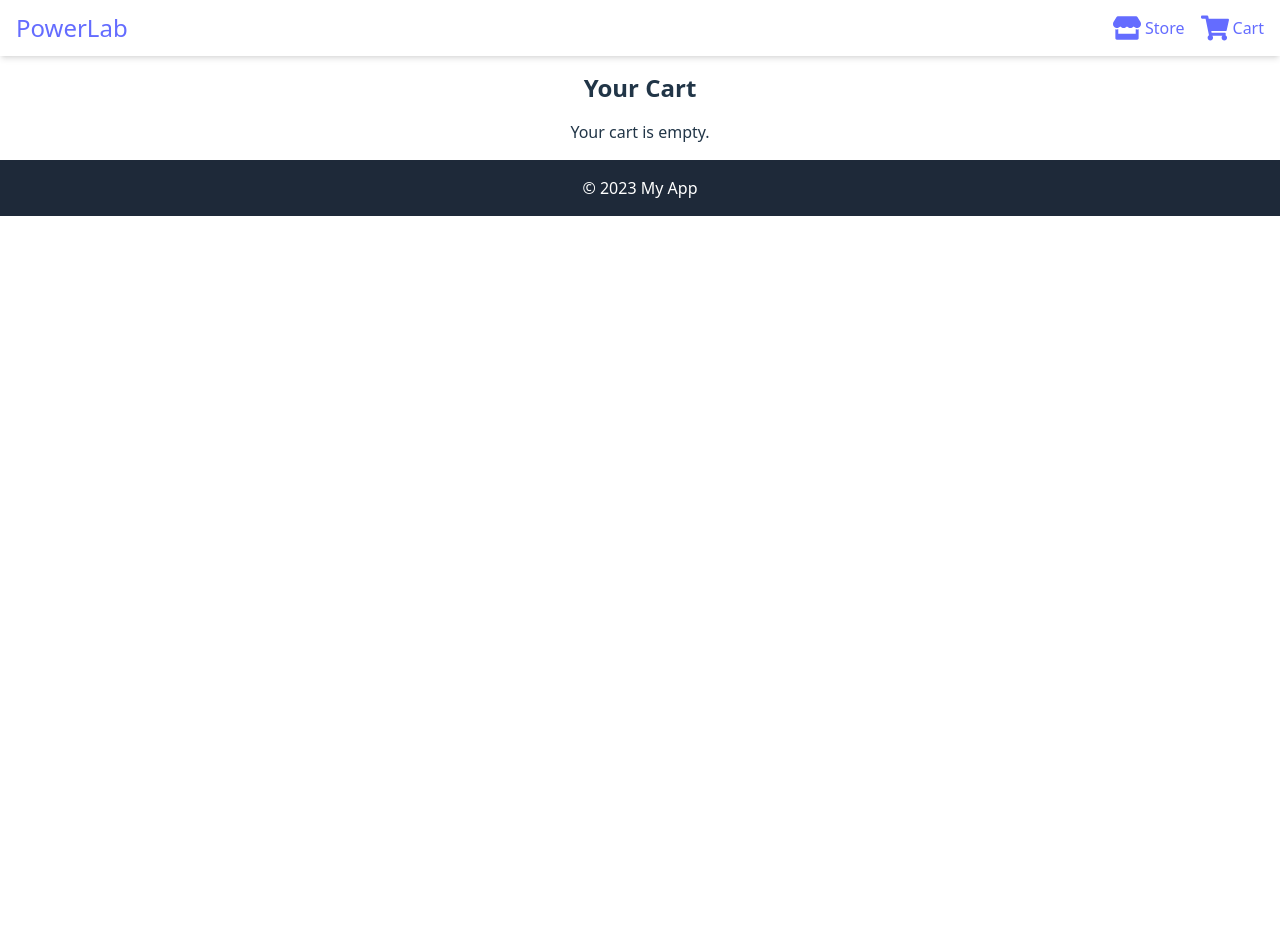
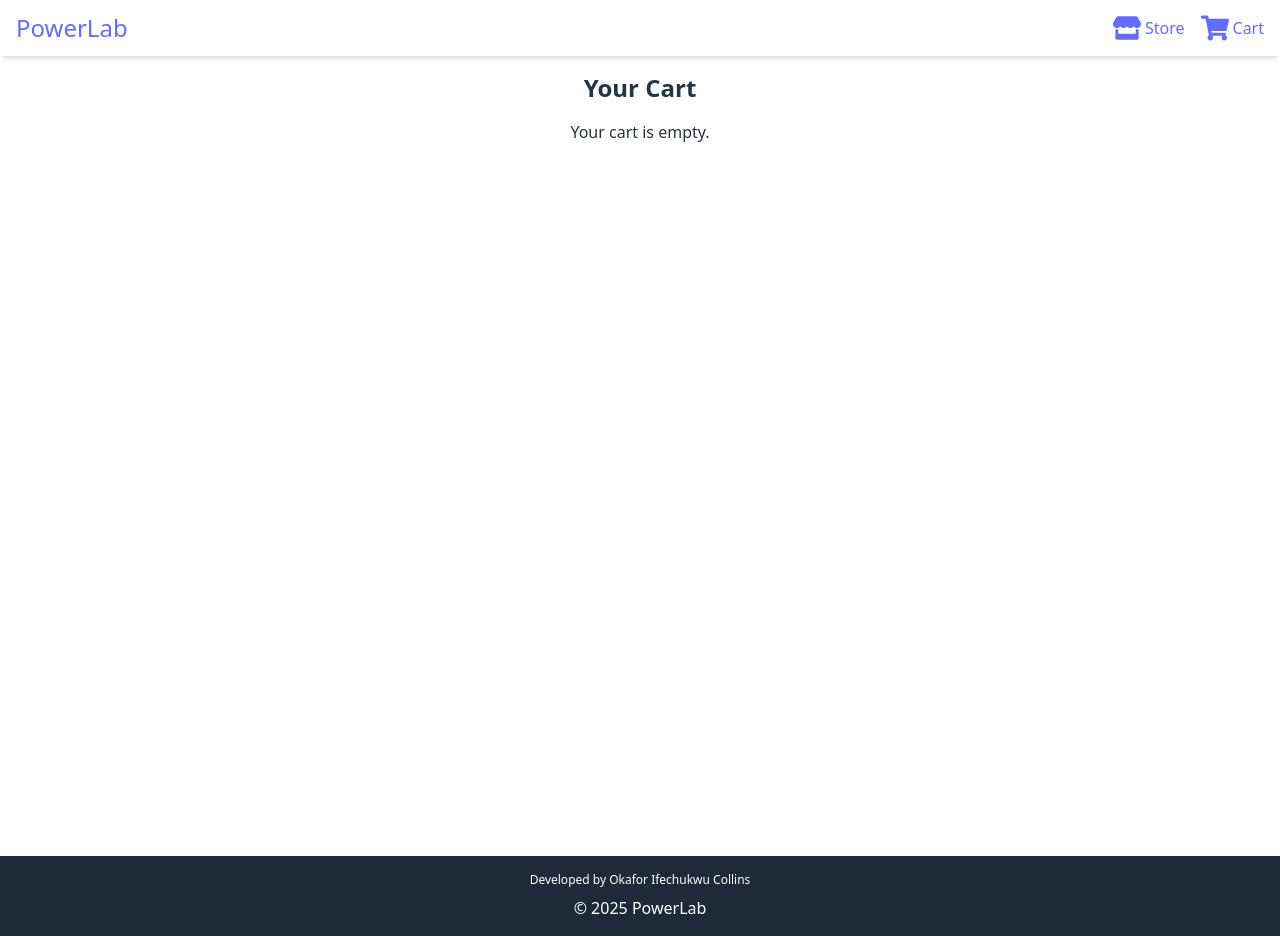
Before and after one commit to D-future0/powerlab-shop, a React (Vite) app: page /cart in a window 1280 px wide. Before the commit the page ends 800 px from the top, so only its background shows below. Built offline with nearby package versions, Linux system fonts and the light colour scheme.

Commit message:
feat: update Footer and Cart components for improved layout and styling

```diff
--- a/src/components/Footer.jsx
+++ b/src/components/Footer.jsx
@@ -2,8 +2,9 @@ import React from 'react'
 
 const Footer = () => {
   return (
-    <footer className="w-full text-center p-4 bg-gray-800 text-white">
-        <p>© 2023 My App</p>
+    <footer className="w-full flex flex-col text-center p-4 bg-gray-800 text-white">
+        <p className='text-xs mb-2'>Developed by Okafor Ifechukwu Collins</p>
+        <p>© 2025 PowerLab</p>
       </footer>
   )
 }
--- a/src/pages/cart.jsx
+++ b/src/pages/cart.jsx
@@ -22,7 +22,7 @@ export default function CartPage() {
   }
 
   return (
-    <div className="p-4">
+    <div className="p-4 h-screen">
       <h2 className="text-2xl font-bold mb-4">Your Cart</h2>
 
       {cartItems.length === 0 ? (
@@ -35,12 +35,12 @@ export default function CartPage() {
                 <div className="flex items-center space-x-4">
                   <img src={item.image} alt={item.name} className="w-20 h-20 object-cover rounded" />
                   <div>
-                    <h3 className="font-bold">{item.name}</h3>
-                    <p className="text-sm text-gray-500">${item.price.toFixed(2)}</p>
+                    <h3 className="font-bold text-gray-700">{item.name}</h3>
+                    <p className="text-left text-sm text-gray-500">${item.price.toFixed(2)}</p>
                     <div className="flex items-center space-x-2 mt-1">
-                      <button onClick={() => decreaseQty(item.id)} className="px-2 bg-gray-200 rounded">-</button>
+                      <div onClick={() => decreaseQty(item.id)} className="px-2 bg-gray-200 text-gray-700 cursor-pointer font-bold rounded">-</div>
                       <span>{item.quantity}</span>
-                      <button onClick={() => increaseQty(item.id)} className="px-2 bg-gray-200 rounded">+</button>
+                      <div onClick={() => increaseQty(item.id)} className="px-2 bg-gray-200 text-gray-700 cursor-pointer font-bold rounded">+</div>
                     </div>
                   </div>
                 </div>
@@ -48,12 +48,12 @@ export default function CartPage() {
                   <p className="font-bold text-blue-600">
                     ${(item.price * item.quantity).toFixed(2)}
                   </p>
-                  <button
+                  <div
                     onClick={() => removeFromCart(item.id)}
-                    className="text-red-500 text-sm mt-2 hover:underline"
+                    className="text-red-500 text-sm mt-8 cursor-pointer hover:underline"
                   >
                     Remove
-                  </button>
+                  </div>
                 </div>
               </li>
             ))}
```
